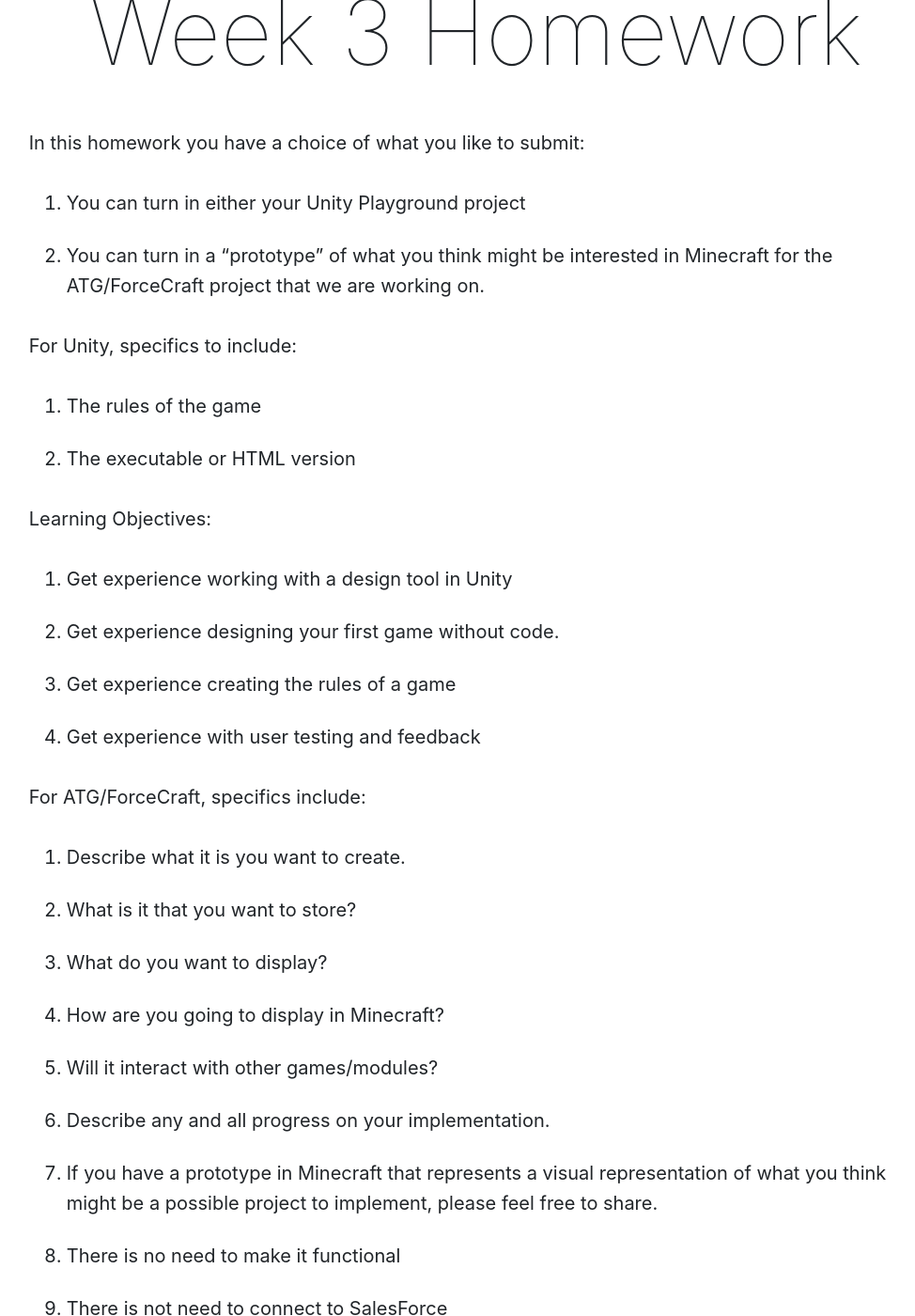
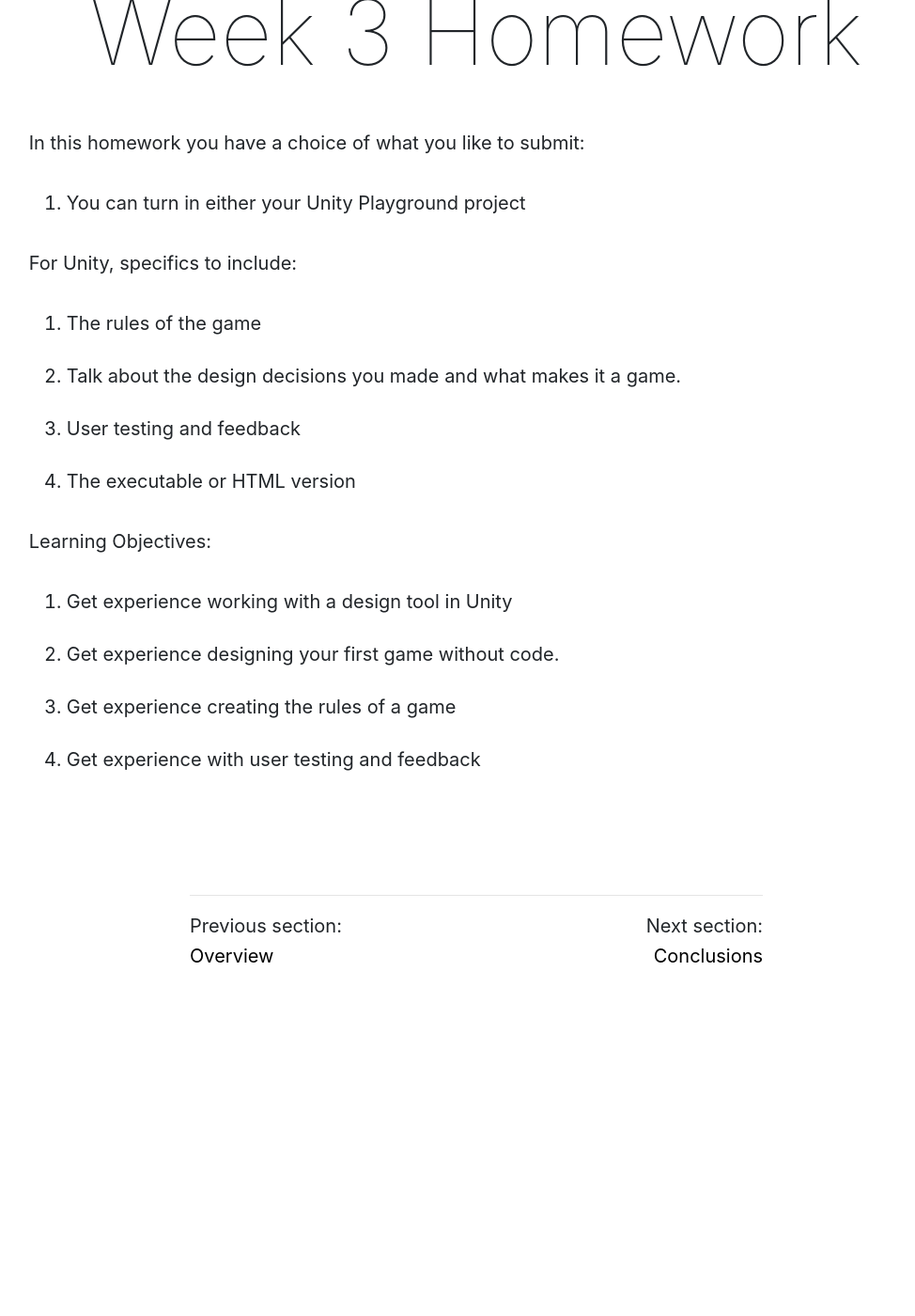
Before and after one commit to Montana-Media-Arts/460_GameEngines-Fall2022, a Jekyll site: the page built from modules/week-3/_posts/2017-01-10-homework.md, in a window 1280 px wide and 1400 px high, scrolled down 445 px. Shown: the whole window at 94% size, without its empty margins (133-1107 px from the left). Built offline with Jekyll 4.4.1, drawn with Linux system fonts in a browser that asks for light colours; nearby versions of some CDN libraries; after the commit the page ends 1494 px from its top, so only the background shows below that; some of the changed text lies outside the part shown.

Commit message:
updated week 3

```diff
--- a/_data/course.yml
+++ b/_data/course.yml
@@ -7,6 +7,6 @@ institution-short: Media Arts | Montana
 infoModules: [syllabus, instructors, help]
 
 
-modules: [week-1, week-2]
+modules: [week-1, week-2, week-3]
 # modules: [week-1, week-2, week-3, week-4, week-5, week-6, week-7, week-8, week-9, week-10, week-11, week-12, week-13, final-project]
 # modules: [week-1, week-2, week-3, week-4, week-5, week-6, week-7, week-8, week-9, week-10, week-11, week-12, final-info]
--- a/modules/week-3/_posts/2017-01-10-homework.md
+++ b/modules/week-3/_posts/2017-01-10-homework.md
@@ -8,12 +8,13 @@ module: 3
 In this homework you have a choice of what you like to submit:
 
 1.	You can turn in either your Unity Playground project
-2.	You can turn in a “prototype” of what you think might be interested in Minecraft for the ATG/ForceCraft project that we are working on.
 
 For Unity, specifics to include:
 
-1.	The rules of the game
-2.	The executable or HTML version
+1. The rules of the game
+2. Talk about the design decisions you made and what makes it a game.
+3. User testing and feedback
+3. The executable or HTML version
 
 Learning Objectives:
 
@@ -21,17 +22,3 @@ Learning Objectives:
 2.	Get experience designing your first game without code.
 3.	Get experience creating the rules of a game
 4.	Get experience with user testing and feedback
-
-For ATG/ForceCraft, specifics include:
-
-1.	Describe what it is you want to create.
-2.	What is it that you want to store?
-3.	What do you want to display?
-4.	How are you going to display in Minecraft?
-5.	Will it interact with other games/modules?
-6.	Describe any and all progress on your implementation.
-7.	If you have a prototype in Minecraft that represents a visual representation of what you think might be a possible project to implement, please feel free to share.
-8.	There is no need to make it functional
-9.	There is not need to connect to SalesForce
-10.	Please include your coordinates
-11.	Please include a description.
```
Also changed, not shown: modules/week-2/_posts/2017-01-10-homework.md (+1 -11 lines), modules/week-3/_posts/2017-01-02-asset-store.md (deleted, +0 -28 lines), modules/week-3/_posts/2017-01-03-adding-functionality.md (deleted, +0 -64 lines), modules/week-3/_posts/2017-01-04-obstacles-collision.md (deleted, +0 -52 lines), modules/week-3/_posts/2017-01-05-health.md (deleted, +0 -42 lines).
